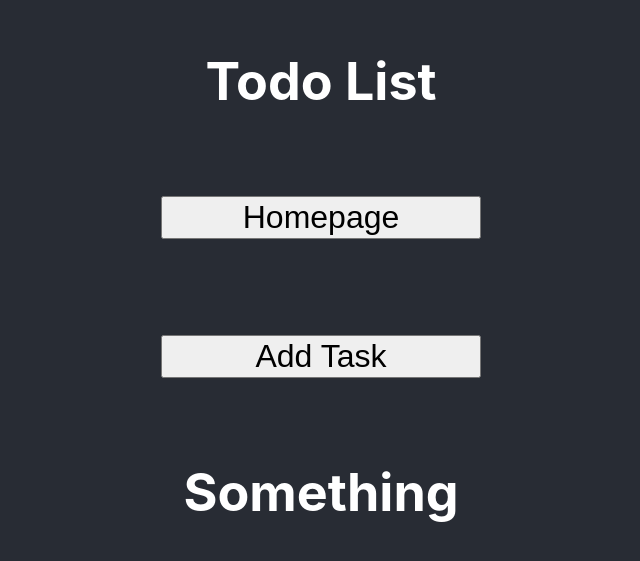
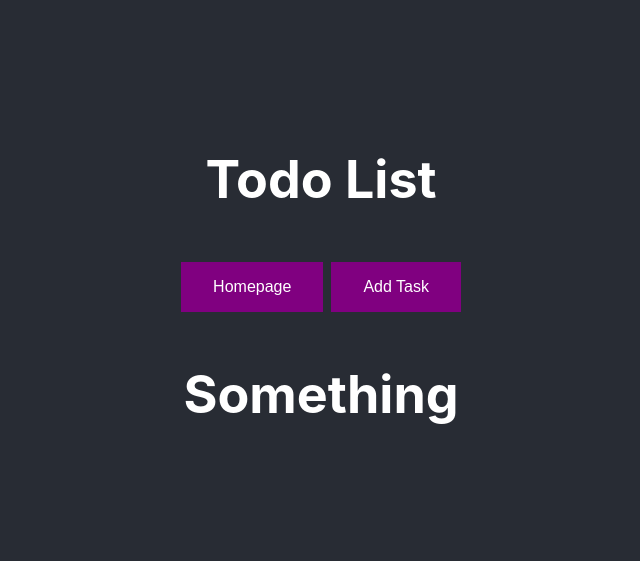
Before and after one commit to jyoonbcit/ToDoList, a React (Create React App) app in the folder todolist/: page / in a window 1280 px wide. Shown: the part 113-674 px from the top of the page, without its empty margins (319-959 px from the left). Built offline with nearby package versions, Linux system fonts and the light colour scheme; the HTML template or start-up script is replaced by a standard one.

Commit message:
Add css for button

```diff
--- a/todolist/src/App.jsx
+++ b/todolist/src/App.jsx
@@ -12,8 +12,10 @@ const App = () => {
       <Header />
 
       <BrowserRouter>
-        <Button to='/' text='Homepage' />
-        <Button to='/submission' text='Add Task' />
+        <div className="btn-wrapper">
+          <Button to='/' text='Homepage' />
+          <Button to='/submission' text='Add Task' />
+        </div>
         <Routes>
           <Route path='/' element={<Overview />} />
           <Route path='/submission' element={<Submission />} />
--- a/todolist/src/components/button/button.css
+++ b/todolist/src/components/button/button.css
@@ -1,5 +1,23 @@
+.btn-wrapper {
+    display: flex;
+    justify-content: space-between;
+    align-items: center;
+    margin: 1rem 0;
+}
+
 .btn {
-    margin: 3vh;
-    font-size: 4vh;
-    width: 50%
+    background-color: purple;
+    border: none;
+    color: white;
+    padding: 0.5rem 1rem;
+    text-align: center;
+    text-decoration: none;
+    display: inline-block;
+    font-size: 16px;
+    margin-right: 0.5rem;
+    cursor: pointer;
 }
+
+.btn:last-child {
+    margin-right: 0;
+}
```
